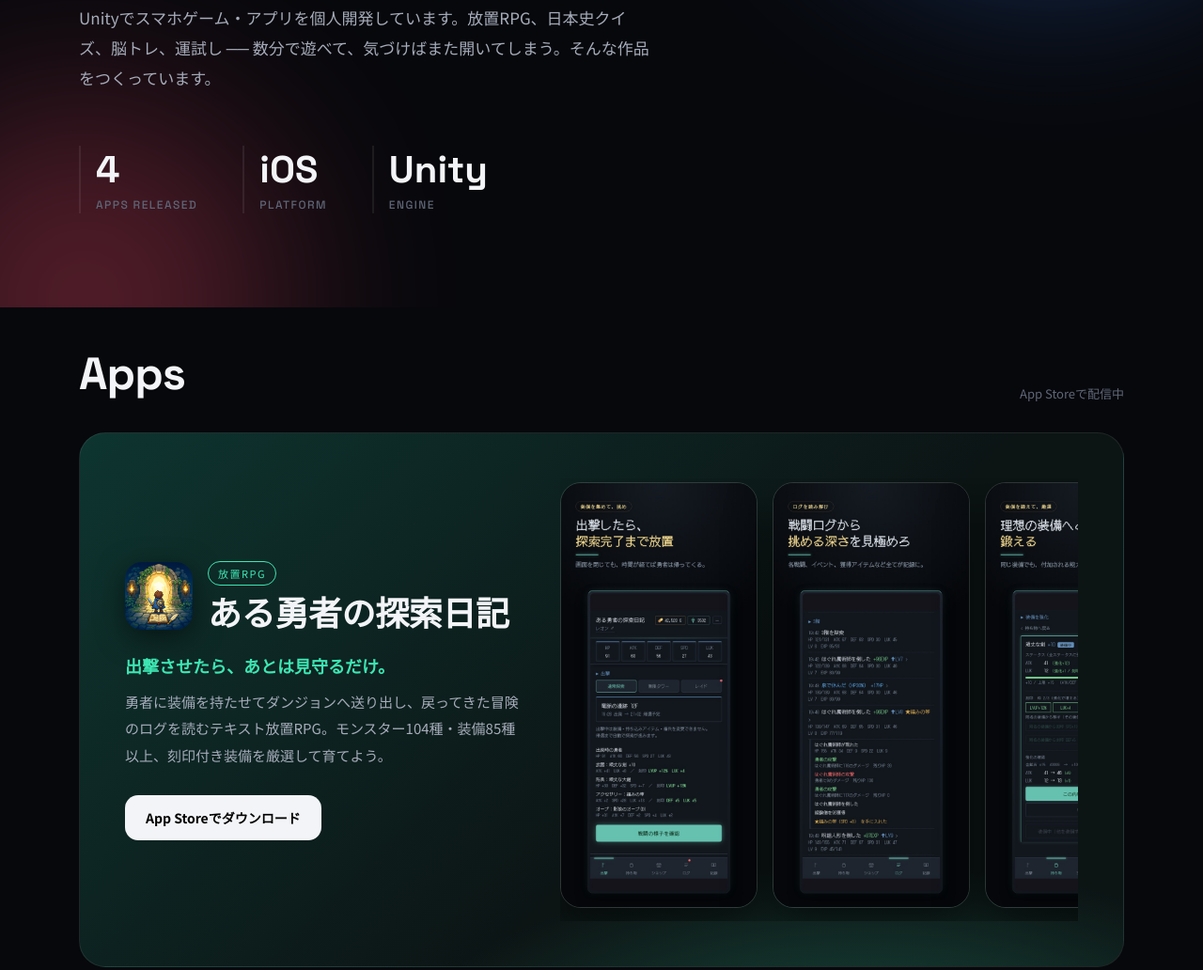
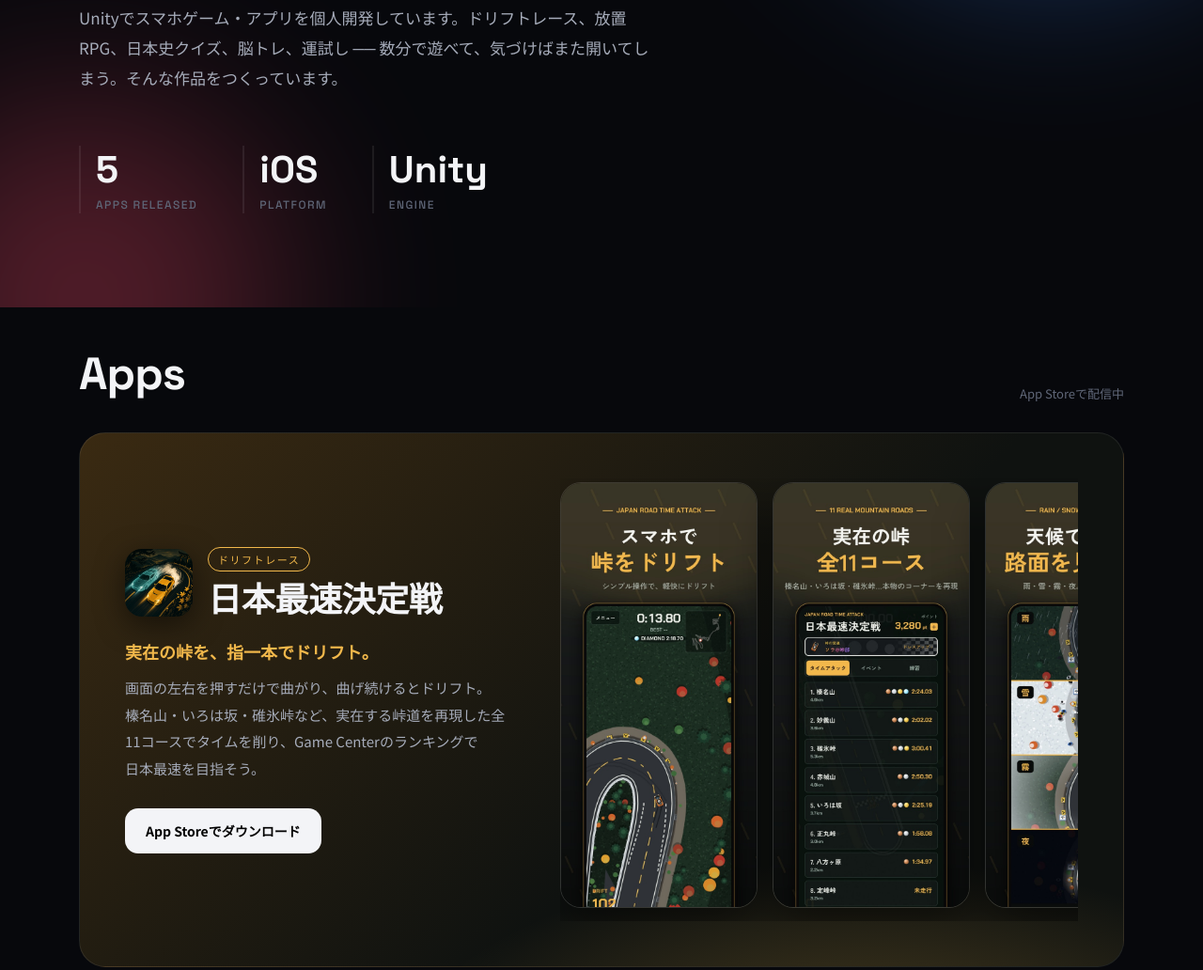
Before and after one commit to kei6068/kei6068.github.io, a plain HTML site: page index.html in a window 1280 px wide. Shown: the part 472-1504 px from the top of the page at 94% size. Drawn offline with Linux system fonts and the light colour scheme.

Commit message:
日本最速決定戦を追加し、作品一覧の先頭に配置
Co-Authored-By: Claude Opus 5.5 <noreply@anthropic.com>

```diff
--- a/index.html
+++ b/index.html
@@ -3,9 +3,9 @@
 <head>
 <meta charset="UTF-8">
 <meta name="viewport" content="width=device-width, initial-scale=1.0">
-<meta name="description" content="kei — Unityでスマホゲーム・アプリを個人開発しています。放置RPG、日本史クイズ、脳トレ、運試し。スキマ時間に、ちょうどいい遊びを。">
+<meta name="description" content="kei — Unityでスマホゲーム・アプリを個人開発しています。ドリフトレース、放置RPG、日本史クイズ、脳トレ、運試し。スキマ時間に、ちょうどいい遊びを。">
 <meta property="og:title" content="kei.dev — 個人ゲーム・アプリ開発">
-<meta property="og:description" content="スキマ時間に、ちょうどいい遊びを。ある勇者の探索日記 / 日本史年号クイズ / いろもじチグハグ / 連チャン！チャレンジ をApp Storeで配信中。">
+<meta property="og:description" content="スキマ時間に、ちょうどいい遊びを。日本最速決定戦 / ある勇者の探索日記 / 日本史年号クイズ / いろもじチグハグ / 連チャン！チャレンジ をApp Storeで配信中。">
 <meta property="og:type" content="website">
 <meta property="og:url" content="https://kei6068.github.io/">
 <meta name="twitter:card" content="summary">
@@ -61,6 +61,7 @@
   .app.iromoji { --c: var(--c1); background: linear-gradient(135deg, #2a1620, #12131b 60%); }
   .app.renchan { --c: var(--c2); background: linear-gradient(135deg, #142453, #0f1428 60%); }
   .app.yusha   { --c: var(--c3); background: linear-gradient(135deg, #0e3530, #0c1414 60%); }
+  .app.drift   { --c: #f2b84b; background: linear-gradient(135deg, #3a2a12, #0f1210 60%); }
   .app.nihonshi { --c: #f0c75e; background: linear-gradient(135deg, #1f3a5f, #10141e 60%); }
   .app .info { min-width: 0; }
   .app .head { display: flex; gap: 16px; align-items: center; margin-bottom: 22px; }
@@ -68,7 +69,7 @@
   .app .tag { font-size: 11px; letter-spacing: .14em; color: var(--c); border: 1px solid var(--c); border-radius: 99px; padding: 4px 10px; }
   .app h3 { font-size: clamp(24px, 3vw, 36px); margin: 8px 0 0; letter-spacing: -.01em; line-height: 1.25; }
   .app .catch { font-size: 18px; font-weight: 700; color: var(--c); margin: 0 0 12px; }
-  .app .desc { color: var(--body); line-height: 1.9; font-size: 15px; margin: 0 0 28px; }
+  .app .desc { color: var(--body); line-height: 1.9; font-size: 15px; margin: 0 0 28px; word-break: auto-phrase; }
   .store { display: inline-flex; align-items: center; gap: 10px; background: var(--ink); color: #000; font-weight: 700; padding: 14px 22px; border-radius: 14px; font-size: 14px; transition: transform .2s; }
   .store:hover { transform: translateY(-2px); }
 
@@ -120,9 +121,9 @@
 <header class="hero"><div class="wrap">
   <div class="eyebrow en">Indie Game &amp; App Developer</div>
   <h1>スキマ時間に、<br><span class="grad">ちょうどいい遊びを。</span></h1>
-  <p class="lede">Unityでスマホゲーム・アプリを個人開発しています。放置RPG、日本史クイズ、脳トレ、運試し ── 数分で遊べて、気づけばまた開いてしまう。そんな作品をつくっています。</p>
+  <p class="lede">Unityでスマホゲーム・アプリを個人開発しています。ドリフトレース、放置RPG、日本史クイズ、脳トレ、運試し ── 数分で遊べて、気づけばまた開いてしまう。そんな作品をつくっています。</p>
   <div class="stats en">
-    <div><strong>4</strong><span>APPS RELEASED</span></div>
+    <div><strong>5</strong><span>APPS RELEASED</span></div>
     <div><strong>iOS</strong><span>PLATFORM</span></div>
     <div><strong>Unity</strong><span>ENGINE</span></div>
   </div>
@@ -130,6 +131,23 @@
 
 <main class="wrap" id="apps">
   <div class="section-h"><h2 class="en">Apps</h2><p>App Storeで配信中</p></div>
+
+  <article class="app drift" data-reveal>
+    <div class="info">
+      <div class="head"><img class="icon" src="img/drift-icon.jpg" alt="日本最速決定戦のアイコン"><div><span class="tag">ドリフトレース</span><h3>日本最速決定戦</h3></div></div>
+      <p class="catch">実在の峠を、指一本でドリフト。</p>
+      <p class="desc">画面の左右を押すだけで曲がり、曲げ続けるとドリフト。榛名山・<span style="white-space:nowrap">いろは坂</span>・碓氷峠など、実在する峠道を再現した全11コースでタイムを削り、Game Centerのランキングで日本最速を目指そう。</p>
+      <a class="store" href="https://apps.apple.com/jp/app/%E6%97%A5%E6%9C%AC%E6%9C%80%E9%80%9F%E6%B1%BA%E5%AE%9A%E6%88%A6/id6835071970" target="_blank" rel="noopener"> App Storeでダウンロード</a>
+    </div>
+    <div class="rail">
+      <img src="img/drift-ss0.jpg" alt="ゲーム画面1" loading="lazy">
+      <img src="img/drift-ss1.jpg" alt="ゲーム画面2" loading="lazy">
+      <img src="img/drift-ss2.jpg" alt="ゲーム画面3" loading="lazy">
+      <img src="img/drift-ss3.jpg" alt="ゲーム画面4" loading="lazy">
+      <img src="img/drift-ss4.jpg" alt="ゲーム画面5" loading="lazy">
+      <img src="img/drift-ss5.jpg" alt="ゲーム画面6" loading="lazy">
+    </div>
+  </article>
 
   <article class="app yusha" data-reveal>
     <div class="info">
```
Also changed, not shown: img/drift-icon.jpg (added), img/drift-ss0.jpg (added), img/drift-ss1.jpg (added), img/drift-ss2.jpg (added), img/drift-ss3.jpg (added), img/drift-ss4.jpg (added), img/drift-ss5.jpg (added).
